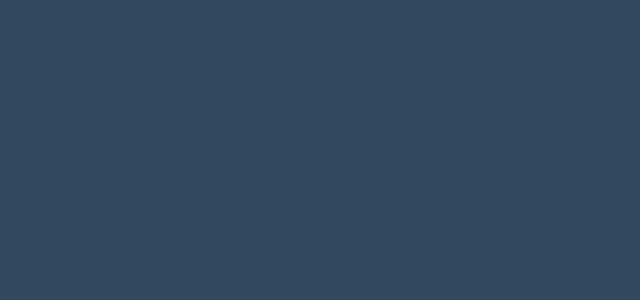
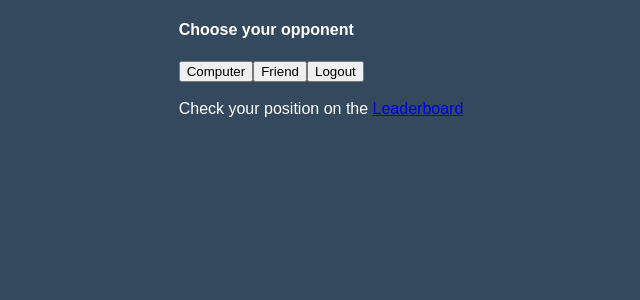
Before and after one commit to atmason90/hangman-frontend, a React (Create React App) app: page / in a window 1280 px wide. Before the commit this address had no page. Shown: the top 300 px of the page, without its empty margins (319-959 px from the left). Built offline with nearby package versions, Linux system fonts and the light colour scheme; sample sign-in values are in the browser's storage; what random-words would draw is missing.

Commit message:
adjust landingpage path

```diff
--- a/src/App.js
+++ b/src/App.js
@@ -23,7 +23,7 @@
         <Route path='/compgame' element={<GameComputer/>}/>
         <Route path='/vsgame' element={<GamePlayer/>}/>
         <Route path='/leaderboard' element={<Leaderboard/>}/>
-        <Route path='/landingpage' element={<LandingPage/>}/>
+        <Route path='/' element={<LandingPage/>}/>
       </Routes>
     </div>
   );
--- a/src/components/Game/PopupVs.jsx
+++ b/src/components/Game/PopupVs.jsx
@@ -38,7 +38,7 @@
   }
 
   const redirectToLandingPage = () => {
-    navigate('/landingpage')
+    navigate('/')
   }
 
   return (
--- a/src/components/Game/PupupComp.jsx
+++ b/src/components/Game/PupupComp.jsx
@@ -40,7 +40,7 @@
   }
 
   const redirectToLandingPage = () => {
-    navigate('/landingpage')
+    navigate('/')
   }
 
   return (
```
